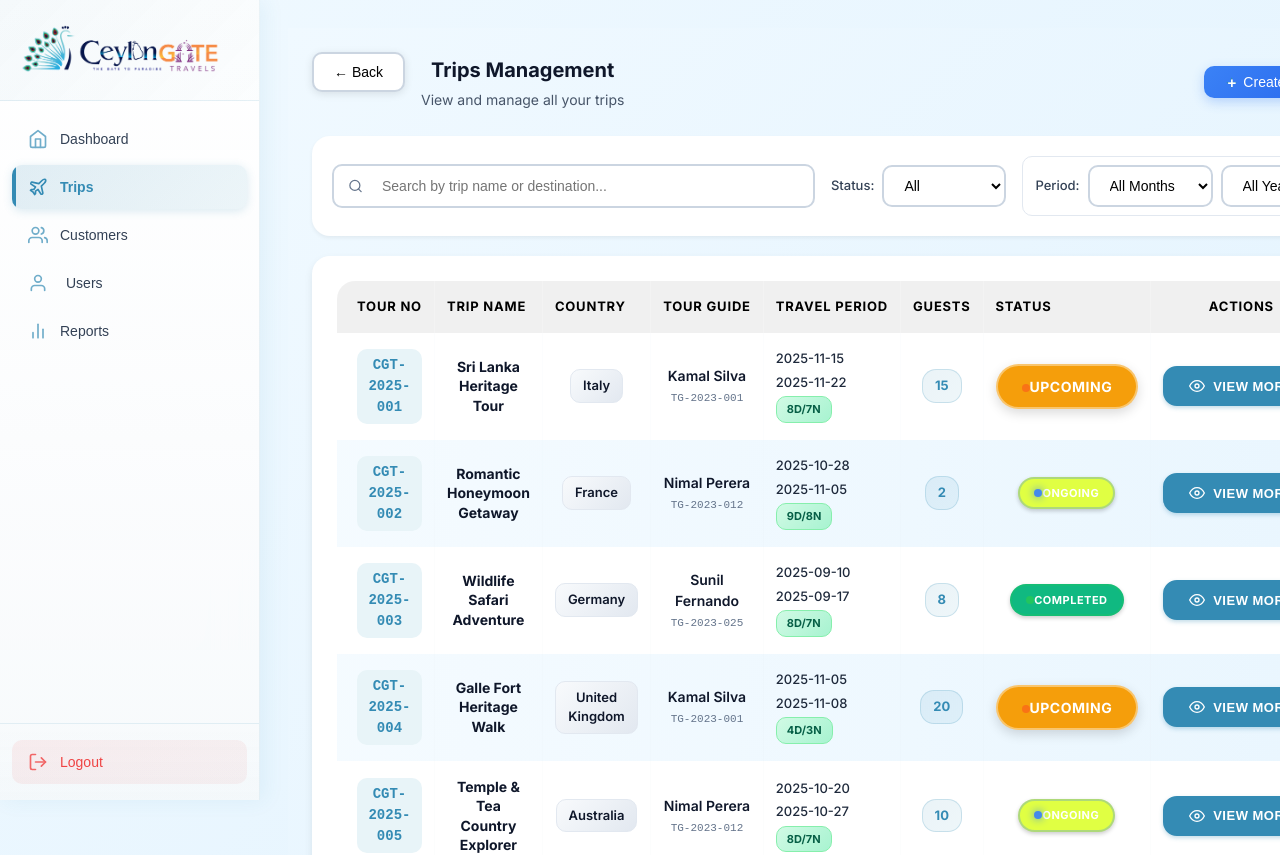
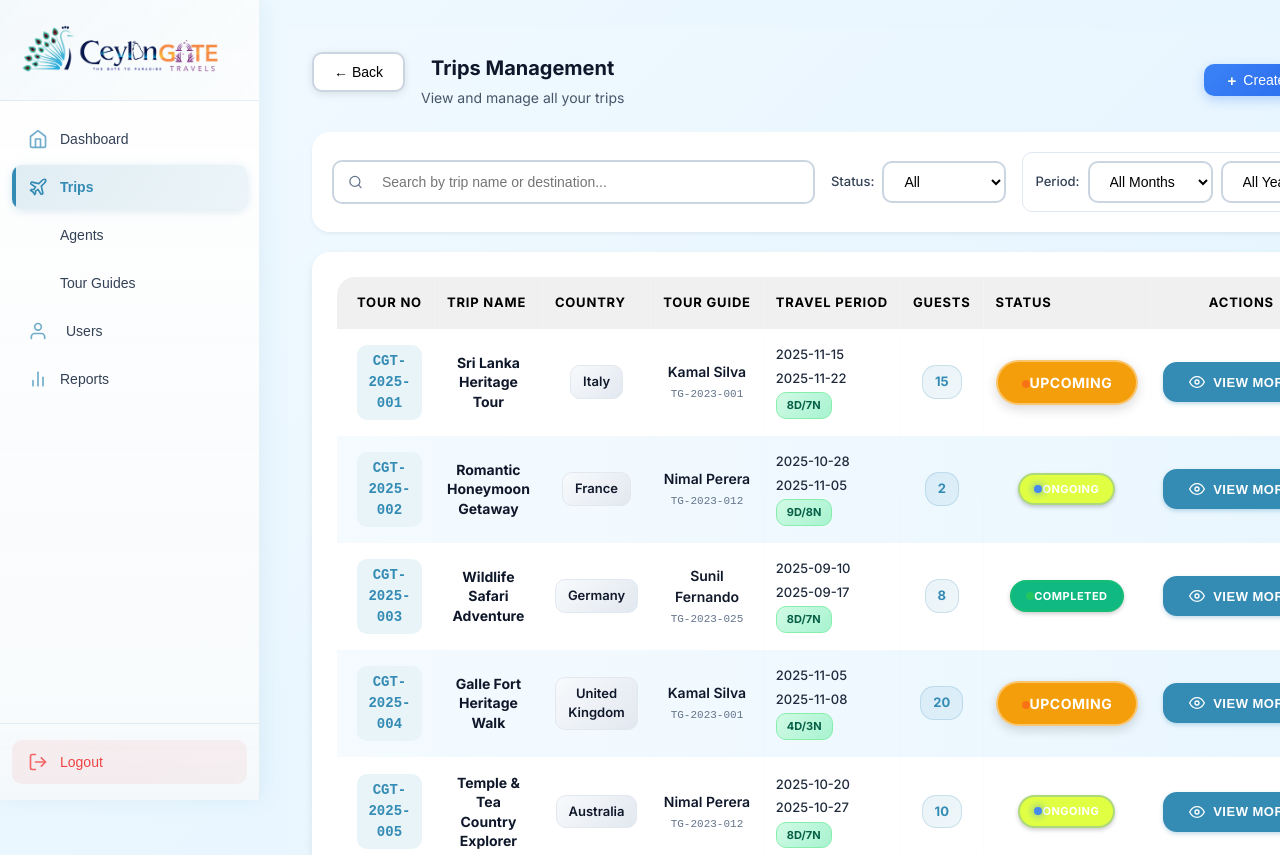
Before and after one commit to Pramudi02/Ceylongate, a React (Vite) app: page /trips in a window 1280 px wide. Shown: the top 855 px of the page. Built offline with nearby package versions, Linux system fonts and the light colour scheme.

Commit message:
feat: update routing and sidebar for agents and guides management

```diff
--- a/src/App.tsx
+++ b/src/App.tsx
@@ -10,8 +10,10 @@ import Dashboard from './pages/dashboard/Dashboard/Dashboard.page';
 import TripsList from './pages/trips/TripsList/TripsList.page';
 import TripDetails from './pages/trips/TripDetails/TripDetails.page';
 import ServiceVoucher from './pages/trips/TripDetails/ServiceVoucher.page';
-import CustomersList from './pages/customers/CustomersList/CustomersList.page';
-import CustomerDetails from './pages/customers/CustomerDetails/CustomerDetails.page';
+import AgentsList from './pages/agents/AgentsList/AgentsList.page';
+import AgentDetails from './pages/agents/AgentDetails/AgentDetails.page';
+import GuidesList from './pages/guides/GuidesList/GuidesList.page';
+import GuideDetails from './pages/guides/GuideDetails/GuideDetails.page';
 import UsersManagement from './pages/users/UsersManagement/UsersManagement.page';
 import NotFound from './pages/not-found/NotFound/NotFound.page';
 
@@ -34,9 +36,11 @@ function App() {
           <Route path="/trips/:tripId" element={<TripDetails />} />
           <Route path="/trips/:tripId/service-voucher" element={<ServiceVoucher />} />
 
-          {/* Customers */}
-          <Route path="/customers" element={<CustomersList />} />
-          <Route path="/customers/:customerId" element={<CustomerDetails />} />
+          {/* Agents & Guides */}
+          <Route path="/agents" element={<AgentsList />} />
+          <Route path="/agents/:agentId" element={<AgentDetails />} />
+          <Route path="/guides" element={<GuidesList />} />
+          <Route path="/guides/:guideId" element={<GuideDetails />} />
 
           {/* Users */}
           <Route path="/users" element={<UsersManagement />} />
--- a/src/components/Sidebar/Sidebar.jsx
+++ b/src/components/Sidebar/Sidebar.jsx
@@ -20,10 +20,16 @@ const Sidebar = () => {
       path: '/trips'
     },
     {
-      id: 'customers',
-      label: 'Customers',
-      icon: 'users',
-      path: '/customers'
+      id: 'agents',
+      label: 'Agents',
+      icon: 'briefcase',
+      path: '/agents'
+    },
+    {
+      id: 'guides',
+      label: 'Tour Guides',
+      icon: 'map',
+      path: '/guides'
     },
     {
       id: 'users',
```
